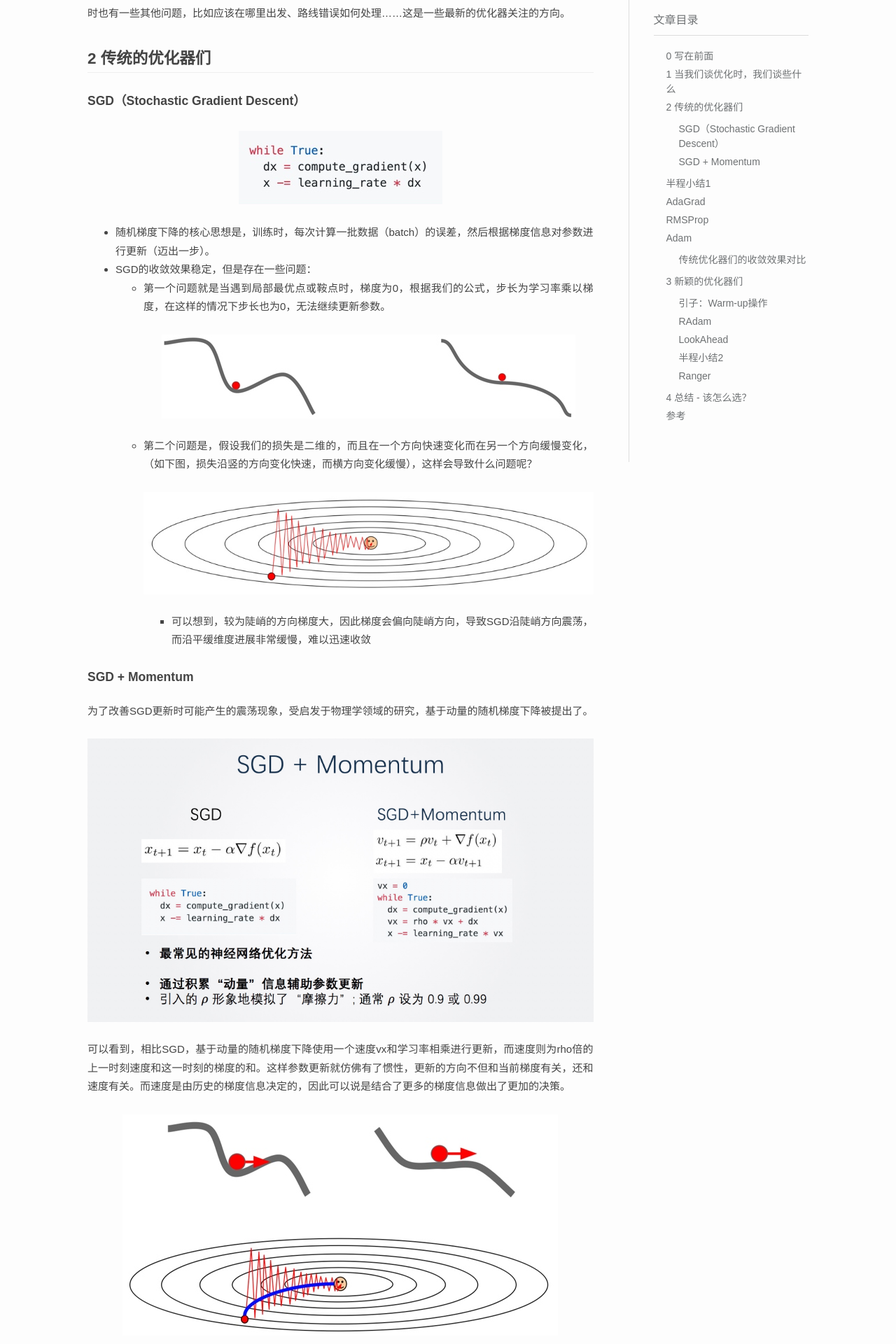
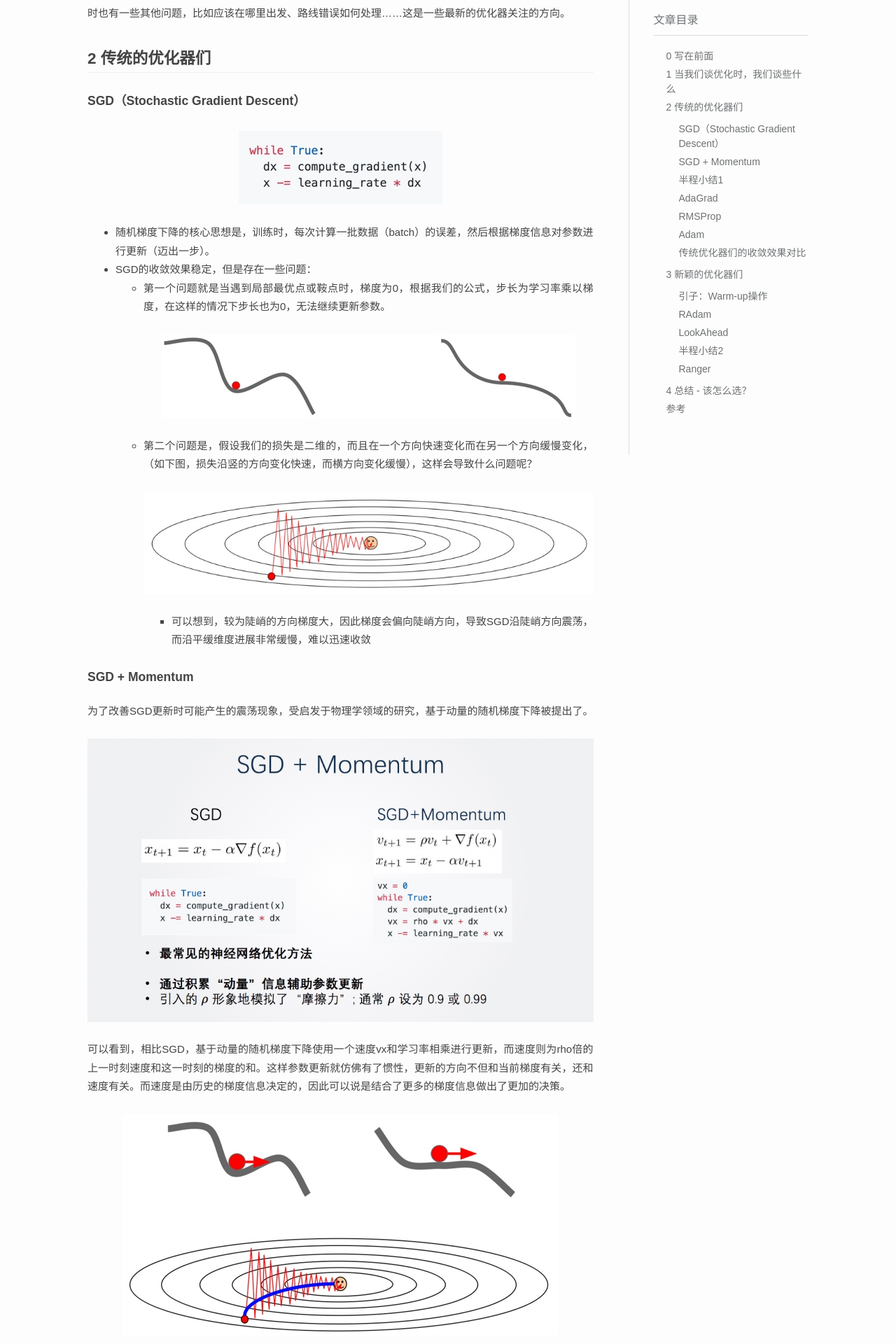
Before and after one commit to piddnad/piddnad.github.io, a Jekyll site: the page built from _posts/2019-11-17-deep_learning_optimizer.md, in a window 1280 px wide. Shown: the part 1307-3227 px from the top of the page at 70% size. Built offline with Jekyll 4.4.1, drawn with Linux system fonts in a browser that asks for light colours; some web fonts are replaced; comment, search, counter and statistics services are not loaded.

Commit message:
fix some bug in new article

```diff
--- a/_posts/2019-11-17-deep_learning_optimizer.md
+++ b/_posts/2019-11-17-deep_learning_optimizer.md
@@ -53,14 +53,14 @@
 
 SGD + Momentum解决了前面经典SGD的两个问题。首先在局部最优点和鞍点，就算梯度为0，但是到了这里之后依然带有速度，所以可以继续更新。对于梯度沿不同方向差异大的问题也可以解决，因为动量的存在，不容易出现震荡的情形，路线更加平滑。
 
-## 半程小结1
+### 半程小结1
 做一个小结，无论是经典SGD、还是 SGD+Momentum 都是为了使梯度更新的方向更加灵活，这对于优化神经网络这种非凸而且异常复杂函数空间的学习模型尤为重要。
 
 然而，我们知道，**稍小的学习率更加适合网络后期的优化**，但前面的这些方法采用固定的学习率，并未将学习率的自适应性考虑进去。
 
 简单的说，这两种方法关注了方向问题但没有关注步长问题。因此，为了解决步长的问题，让我们隆重介绍接下来的三个优化器！
 
-## AdaGrad
+### AdaGrad
 
 ![](/imgs/20191117/7.jpg)
 
@@ -77,14 +77,14 @@
 
 但是，AdaGrad的这种自适应方法也带来了问题。如果梯度很大，导致分母积累非常快，一段时间后步长会收缩最终趋近于0，不再更新。因此，改进方案诞生了：
 
-## RMSProp
+### RMSProp
 ![](/imgs/20191117/9.jpg)
 
 RMSProp 相比 Adagrad 的改进是，引入了一个衰减因子 decay_rate，这个衰减因子的值一般为0.9。也就是说，在进行梯度平方和累加时，从 Adagrad 的直接累加，变为了0.9倍的原来的平方和再加上0.1倍的当前梯度的平方。
 
 这样就让梯度历史平方和也就是计算步长时的分母不会增长的太快，一定程度上解决了后期步长急剧下降问题。
 
-## Adam
+### Adam
 RMSProp在学习率也就是步长控制上非常好，那现在我们要解决的只剩下方向问题了，因此今天的明星选手之一，Adam（almost）登场了。
 
 ![](/imgs/20191117/10.jpg)
```
